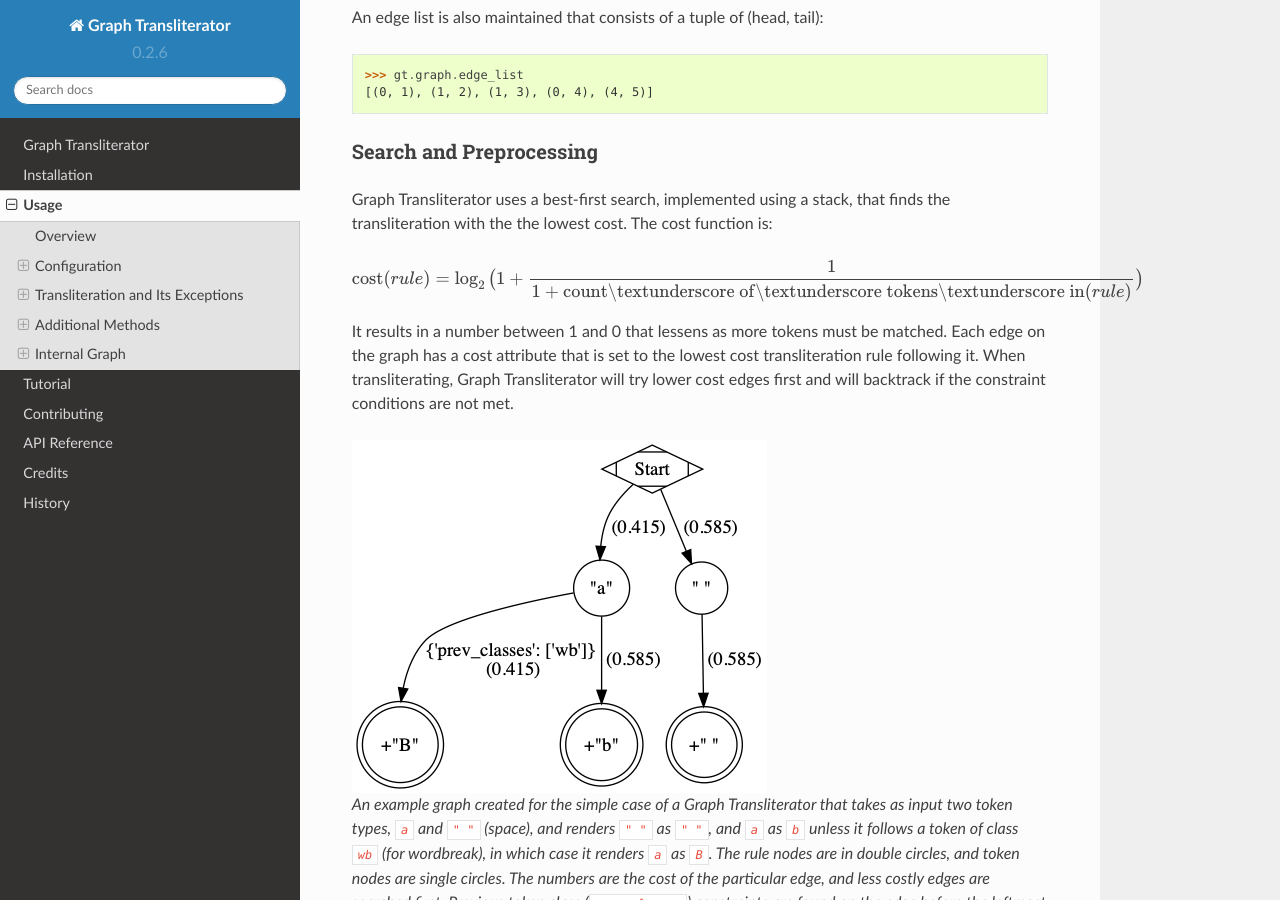
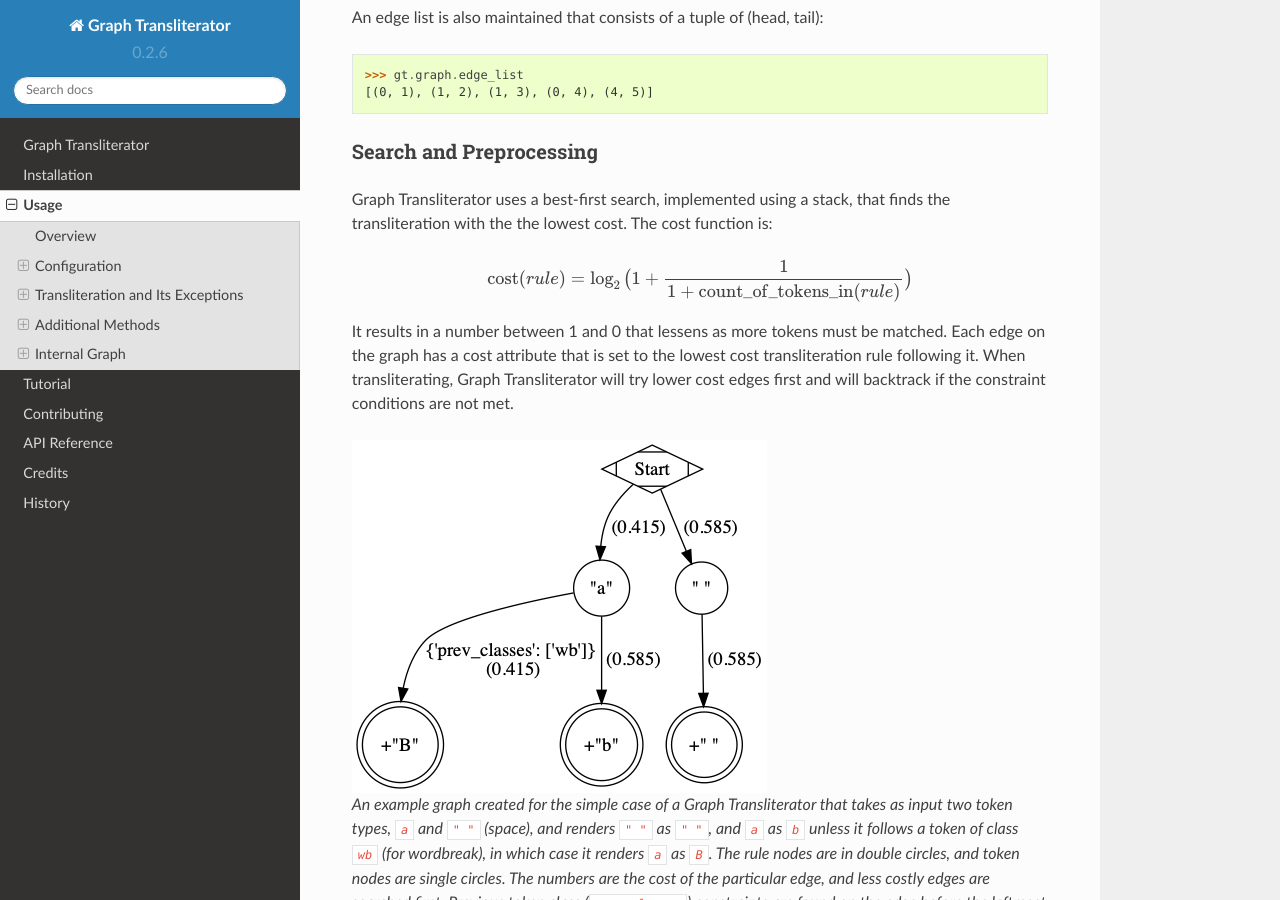
Before and after one commit to seanpue/graphtransliterator, a Sphinx documentation site: the page built from docs/usage.rst, in a window 1280 px wide and 900 px high, scrolled down 13849 px. Built offline with Sphinx 7.4.7 and the Read the Docs theme 2.0.0, drawn with Linux system fonts in a browser that asks for light colours.

Commit message:
fix for formula

```diff
--- a/docs/usage.rst
+++ b/docs/usage.rst
@@ -719,7 +719,7 @@ that finds the transliteration with the the lowest cost. The cost function is:
 
 .. math::
 
-   \text{cost}(rule) = \log_2{\big(1+\frac{1}{1+\text{count\textunderscore of\textunderscore tokens\textunderscore in}(rule)}\big)}
+  \text{cost}(rule) = \log_2{\big(1+\frac{1}{1+\text{count}\_\text{of}\_ \text{tokens}\_ \text{in}(rule)}\big)}
 
 It results in a number between 1 and 0 that lessens as more tokens
 must be matched. Each edge on the graph has a cost attribute
```
Also changed, not shown: paper/paper.md (+1 -1 lines).
